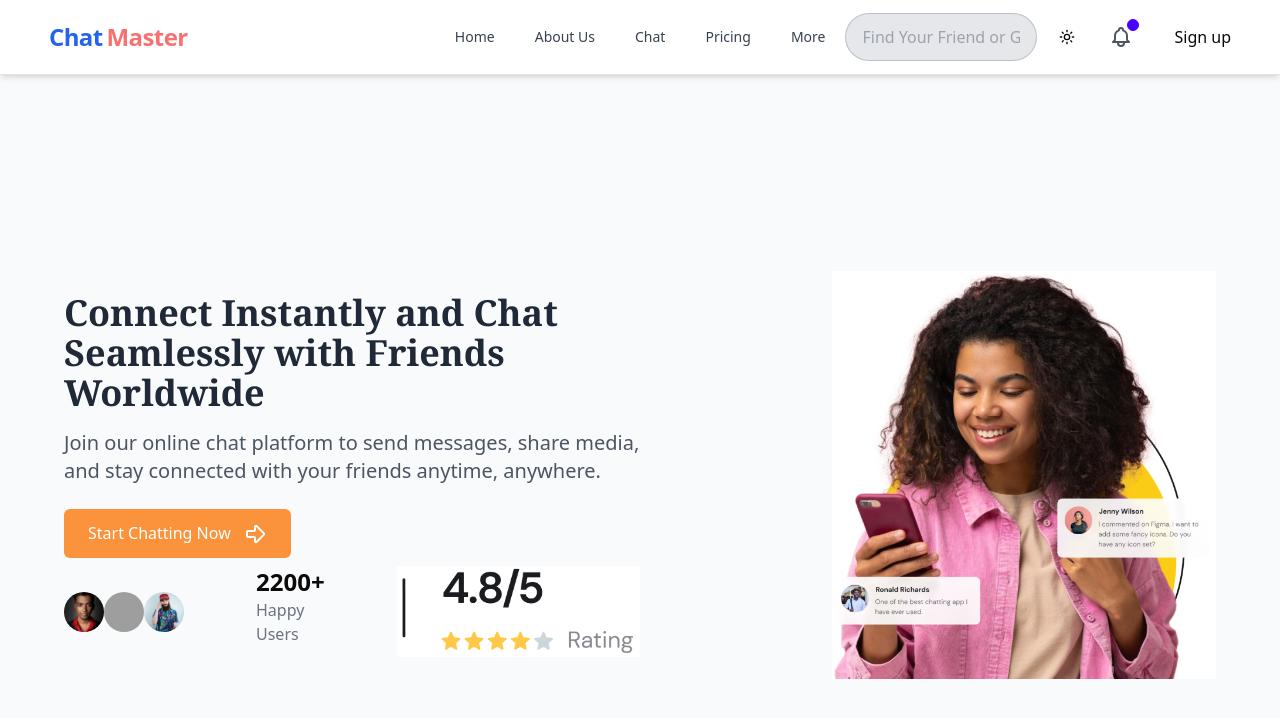
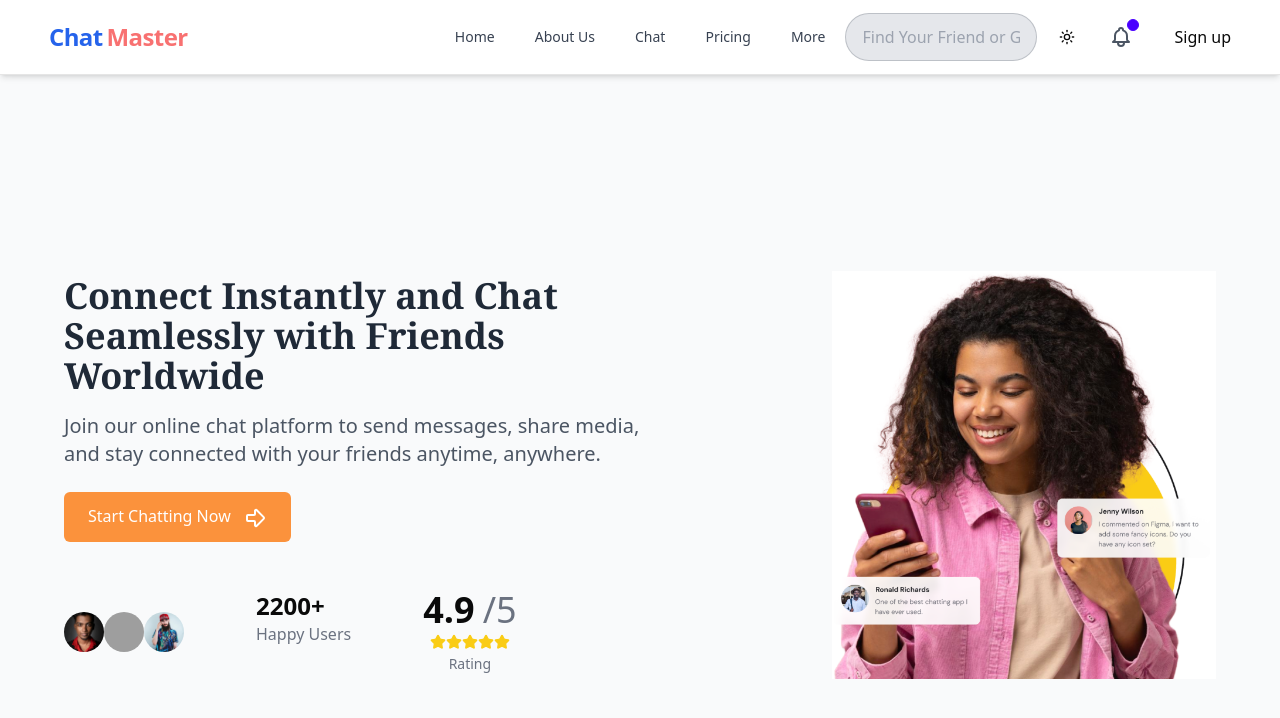
Before and after one commit to SocketSphere/Real-Time-Chat-App, a React (Vite) app in the folder frontend/: page / in a window 1280 px wide. Shown: the top 718 px of the page. Built offline with nearby package versions, Linux system fonts and the light colour scheme; grey boxes are pictures that could not be loaded.

Commit message:
change the rating image to text

```diff
--- a/frontend/src/components/(HomePage)/Hero.jsx
+++ b/frontend/src/components/(HomePage)/Hero.jsx
@@ -1,5 +1,4 @@
-// import Image from 'next/image';
-import { ArrowBigRight } from "lucide-react"
+import { ArrowBigRight, Star } from "lucide-react"
 import { Avatar, AvatarFallback, AvatarImage } from "@/components/ui/avatar"
 import { Link } from "react-router"
 
@@ -21,8 +20,7 @@ const Hero = () => {
           Start Chatting Now <ArrowBigRight className="inline-block ml-2" />
         </Link>
 
-
-        <div className="*:data-[slot=avatar]:ring-background flex -space-x-2 *:data-[slot=avatar]:ring-2 *:data-[slot=avatar]:grayscale gap-20">
+        <div className="*:data-[slot=avatar]:ring-background flex -space-x-2 *:data-[slot=avatar]:ring-2 *:data-[slot=avatar]:grayscale gap-20 mt-10">
           <div className="flex items-center">
             <Avatar>
               <AvatarImage src="/a1.jpg" alt="@shadcn" />
@@ -40,14 +38,26 @@ const Hero = () => {
               <AvatarFallback>ER</AvatarFallback>
             </Avatar>
           </div>
-          <div className="ml-20">
+          <div>
             <h1 className="font-bold text-2xl dark:text-gray-100">2200+</h1>
             <div>
               <p className="text-gray-500 dark:text-gray-400">Happy Users</p>
             </div>
           </div>
-          <div>
-            <img src="/s5.png" alt="" />
+          <div className="flex flex-col items-center">
+            <div className="flex items-center mb-1">
+              <h1 className="font-bold text-4xl dark:text-gray-100 mr-2">4.9</h1>
+              <span className="text-gray-500  text-4xl dark:text-gray-400">/5</span>
+            </div>
+            <div className="flex items-center mb-1">
+              {[...Array(5)].map((_, i) => (
+                <Star
+                  key={i}
+                  className="w-4 h-4 text-yellow-400 dark:text-yellow-300 fill-current"
+                />
+              ))}
+            </div>
+            <p className="text-gray-500 dark:text-gray-400 text-sm">Rating</p>
           </div>
         </div>
       </div>
```
